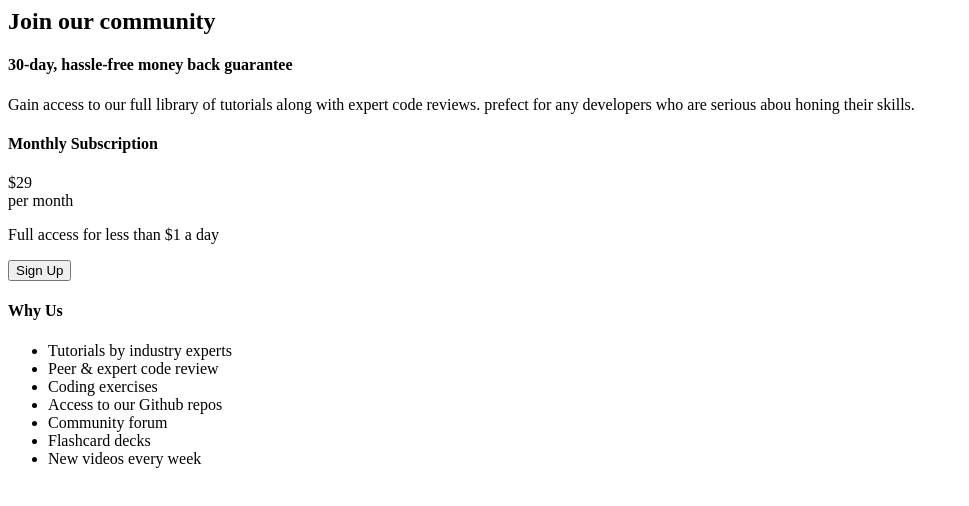
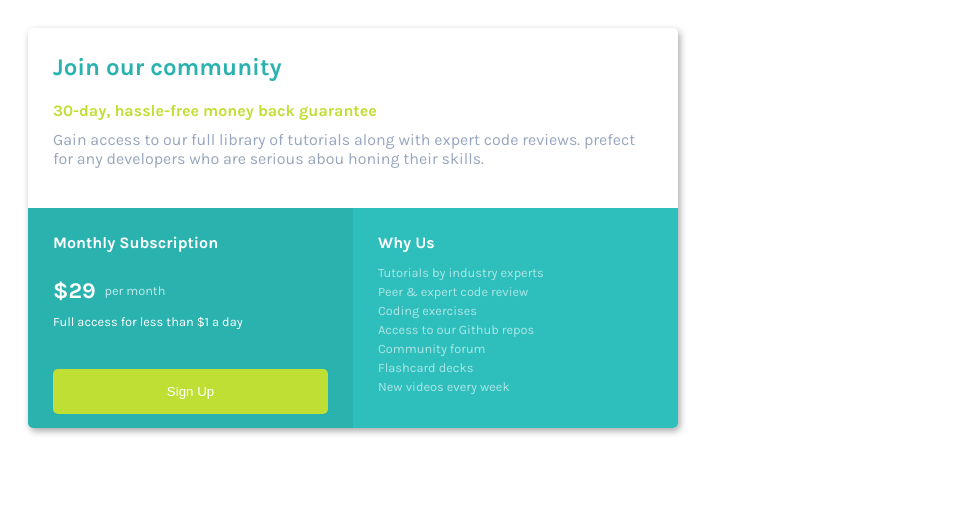
Before and after one commit to Arun-Bakirathan/Pricing-card-frontend-challenge, a plain HTML site: page index.html in a window 1280 px wide. Shown: the whole page, without its empty margins (0-969 px from the left). Drawn offline with Linux system fonts and the light colour scheme; the site is published under a folder, as on GitHub Pages, so addresses that start at the root find nothing.

Commit message:
Update index.html

```diff
--- a/index.html
+++ b/index.html
@@ -4,7 +4,7 @@
   <link rel="preconnect" href="https://fonts.googleapis.com">
   <link rel="preconnect" href="https://fonts.gstatic.com" crossorigin>
   <link href="https://fonts.googleapis.com/css2?family=Karla:wght@400;700&display=swap" rel="stylesheet">
-  <link href="/style.css" rel='stylesheet'>
+  <link href="./style.css" rel='stylesheet'>
 </head>
 <body>
       <div id="card">
```
